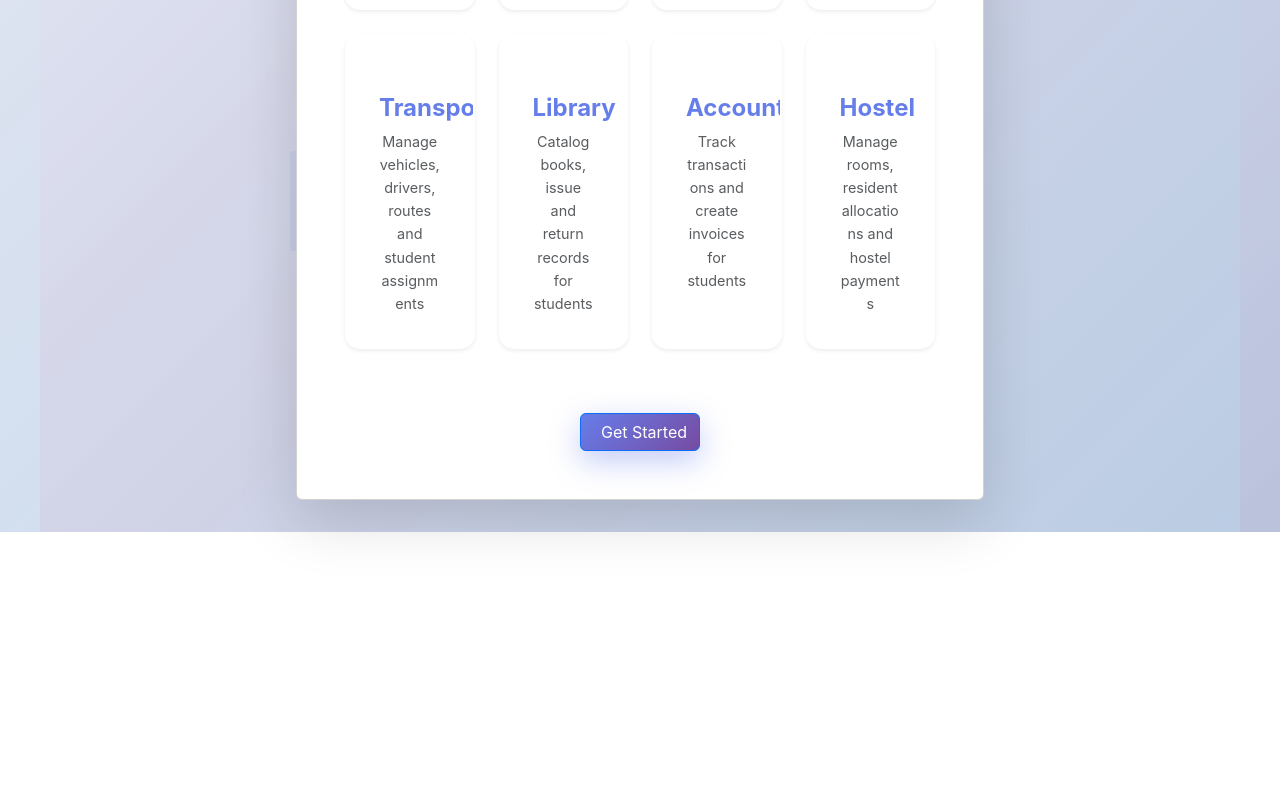
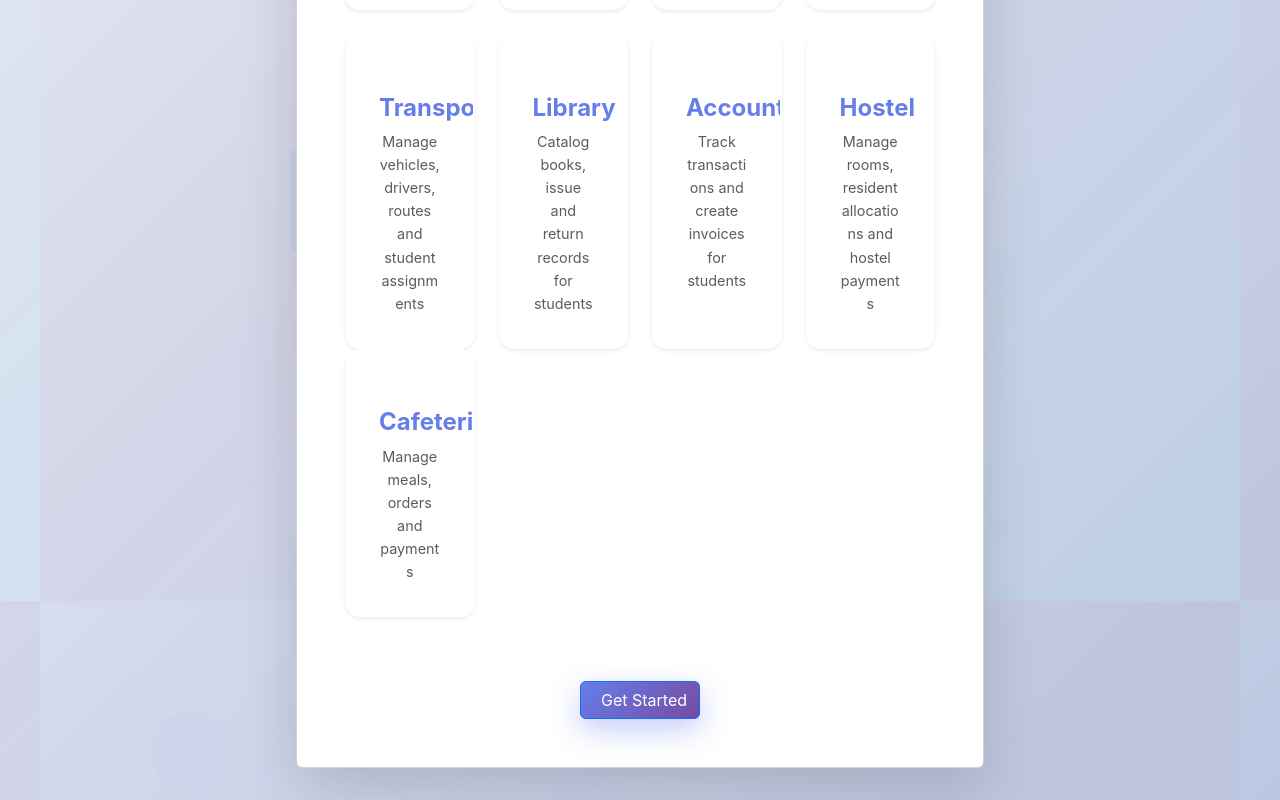
Before and after one commit to sarmadnaeem111/school-portal, a React (Create React App) app: page / in a window 1280 px wide. Shown: the part 599-1399 px from the top of the page. Before the commit the page ends 1131 px from the top, so only its background shows below. Built offline with nearby package versions, Linux system fonts and the light colour scheme; no server answers; the database is empty.

Commit message:
Update Welcome.js

```diff
--- a/src/components/Welcome.js
+++ b/src/components/Welcome.js
@@ -120,6 +120,15 @@ const Welcome = () => {
                       </p>
                     </div>
                   </Col>
+                  <Col xs={12} sm={6} md={6} lg={3} className="mb-4 mb-lg-0">
+                    <div className="role-card shadow-sm">
+                      <i className="fas fa-hotel"></i>
+                      <h4 style={{ color: '#667eea', fontWeight: 700, whiteSpace: 'nowrap' }}>Cafeteria</h4>
+                      <p className="text-muted mb-0" style={{ fontSize: '0.9rem' }}>
+                        Manage meals, orders and payments
+                      </p>
+                    </div>
+                  </Col>
                 </Row>
 
                 <div className="mt-5 pt-3">
```
